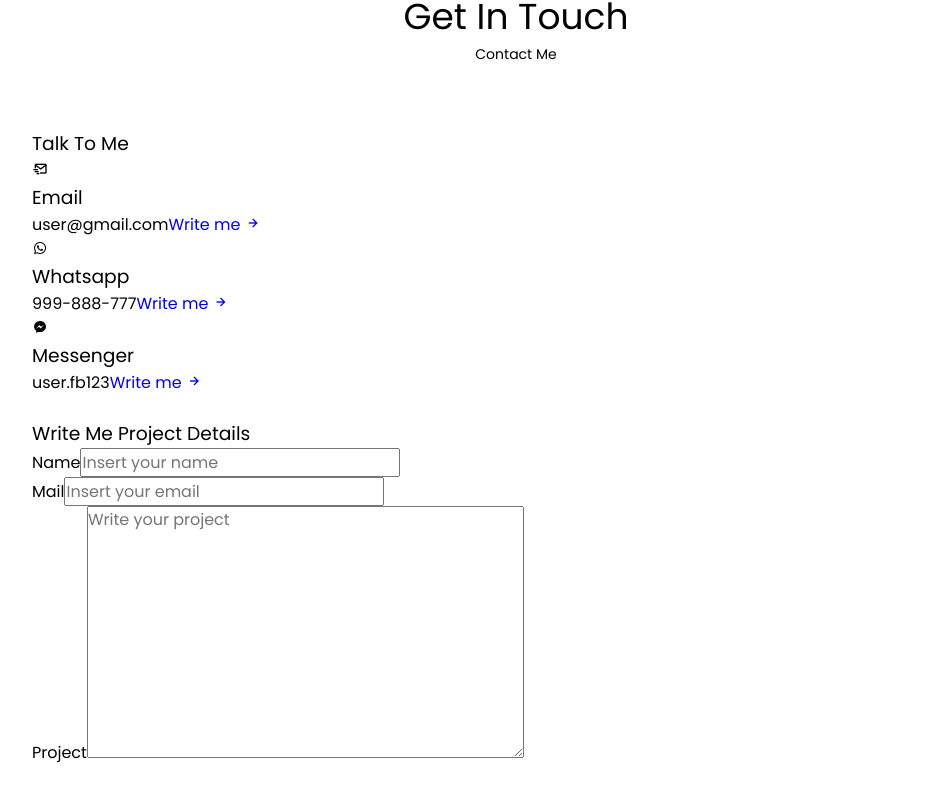
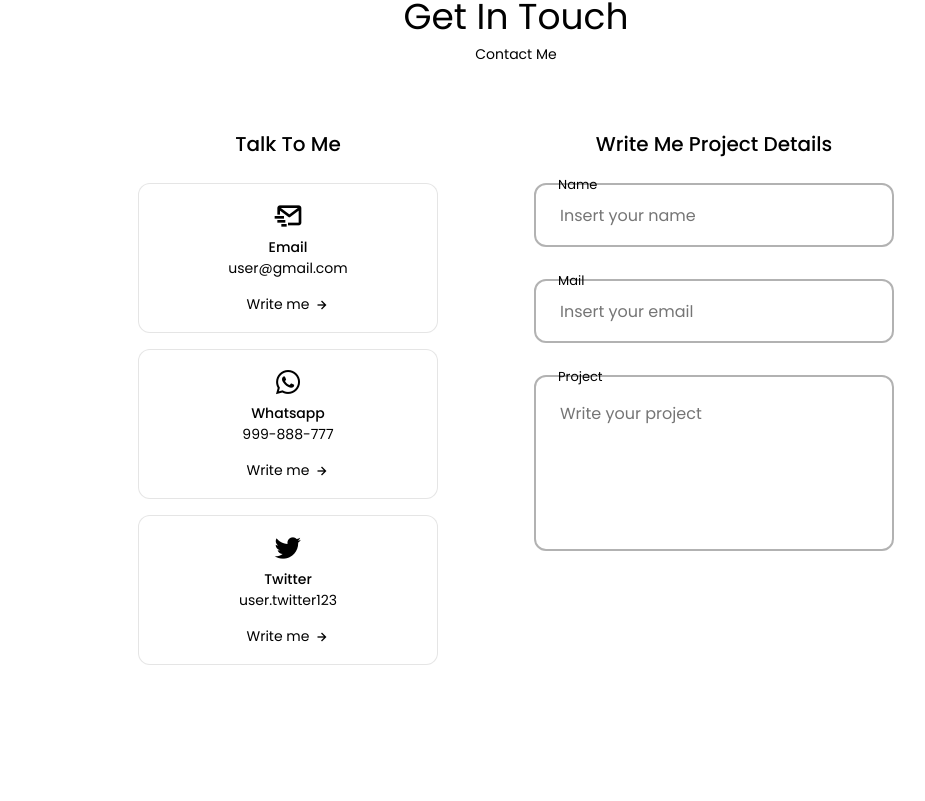
Before and after one commit to Rlynette/Personal-portfolio, a React (Create React App) app in the folder personal-portfolio/: page / in a window 1280 px wide. Shown: the part 4233-5034 px from the top of the page, without its empty margins (124-1049 px from the left). After the commit the page ends 4978 px from the top, so only its background shows below. Built offline with nearby package versions, Linux system fonts and the light colour scheme.

Commit message:
style contacts

```diff
--- a/personal-portfolio/src/components/contact/Contact.jsx
+++ b/personal-portfolio/src/components/contact/Contact.jsx
@@ -1,4 +1,5 @@
-import React from 'react'
+import React from 'react';
+import "./contact.css";
 
 const Contact = () => {
   return (
@@ -18,7 +19,7 @@
                     <h3 className="contact__card-title">Email</h3>
                     <span className="contact__card-data">user@gmail.com</span>
 
-                    <a href="mailto:examplemail@gmail.com.com"
+                    <a href="mailto:koko.ronnoh@gmail.com"
                      className="contact__button">Write me{" "}
                     <i className="bx bx-right-arrow-alt
                        contact__button-icon"></i></a>
@@ -32,20 +33,20 @@
                     <span className="contact__card-data">999-888-777</span>
 
                     <a href="https://api.whatsapp.com/send?
-                    phone=62214408789&text=Hello, more information!"
+                    phone=254740359539&text=Hello, more information!"
                      className="contact__button">Write me {" "}
                     <i className="bx bx-right-arrow-alt
                        contact__button-icon"></i></a>
                 </div>
 
                 <div className="contact__card">
-                    <i className="bx bxl-messenger contact__card-icon"></i>
+                    <i className="bx bxl-twitter contact__card-icon"></i>
 
 
-                    <h3 className="contact__card-title">Messenger</h3>
-                    <span className="contact__card-data">user.fb123</span>
+                    <h3 className="contact__card-title">Twitter</h3>
+                    <span className="contact__card-data">user.twitter123</span>
 
-                    <a href="https://m.me/crypticalcoder"
+                    <a href="https://twitter.com/RonnohLynette"
                     className="contact__button">Write me{" "}
                     <i className="bx bx-right-arrow-alt
                        contact__button-icon"></i></a>
@@ -78,7 +79,7 @@
                   />
             </div>
 
-            <div className="contact__form-div">
+            <div className="contact__form-div contact__form-area">
                 <label className="contact__form-tag">Project</label>
               <textarea
                  name="project"
--- a/personal-portfolio/src/components/contact/contact.css
+++ b/personal-portfolio/src/components/contact/contact.css
@@ -0,0 +1,148 @@
+.contact__container {
+    grid-template-columns: repeat(2, max-content);
+    justify-content: center;
+    column-gap: 6rem;
+    padding-bottom: 3rem;
+}
+
+.contact__title {
+    text-align: center;
+    font-size: var(--h3-font-size);
+    font-weight: var(--font-medium);
+    margin-bottom: var(--mb-1-5);
+}
+
+.contact__info {
+    display: grid;
+    row-gap: 1rem;
+    grid-template-columns: 300px;
+}
+
+.contact__card {
+    background-color: var(--container-color);
+    border: 1px solid rgba(0, 0, 0, 0.1);
+    padding: 1rem;
+    border-radius: 0.75rem;
+    text-align: center;
+}
+
+.contact__card-icon {
+    font-size: 2rem;
+    color: var(--title-color);
+    margin-bottom: var(--mb-0-25);
+}
+
+.contact__card-title,
+.contact__card-data {
+   font-size: var(--small-font-size);
+}
+
+.contact__card-title {
+   font-weight: var(--font-medium);
+}
+
+.contact__card-data {
+    display: block;
+    margin-bottom: var(--mb-0-75);
+}
+
+.contact__button {
+     color: var(--text-color);
+     font-size: var(--small-font-size);
+     display: inline-flex;
+     align-items: center;
+     justify-content: center;
+     column-gap: 0.25rem;
+}
+
+.contact__button-icon {
+    font-size: 1rem;
+    transition: 0.3s;
+}
+
+.contact__button:hover .contact__button-icon {
+     transform: translate(0.25rem);
+}
+
+.contact__form {
+width: 360px;
+}
+
+
+.contact__form-div {
+    position: relative;
+    margin-bottom: var(--mb-2);
+    height: 4rem;
+}
+
+.contact__form-input {
+    position: absolute;
+    top: 0;
+    left: 0;
+    width: 100%;
+    height: 100%;
+    border: 2px solid rgba(0, 0, 0, 0.3);
+    background: none;
+    color: var(--text-color);
+    outline: none;
+    border-radius: 0.75rem;
+    padding: 1.5rem;
+    z-index: 1;
+}
+
+.contact__form-tag {
+    position: absolute;
+    top: -0.75rem;
+    left: 1.25rem;
+    font-size: var(--smaller-font-size);
+    padding: 0.25rem;
+    background-color: var(--body-color);
+    z-index: 10;
+}
+
+.contact__form-area {
+    height: 11rem;
+}
+
+.contact__form-area textarea {
+    resize: none;
+}
+
+/* BREAKPOINTS */
+/* For large devices */
+@media screen and (max-width: 992px) {
+    .contact__container{
+        column-gap: 3rem;
+    }
+}
+
+/* For medium devices */
+@media screen and (max-width: 768px) {
+    .contact__container {
+        grid-template-columns: 1fr;
+        row-gap: 3rem;
+    }
+
+         .contact__info {
+             justify-content: center;
+         }
+
+         .contact__form {
+            margin: 0 auto;
+         }
+}
+
+@media screen and (max-width: 576px) {
+   .contact__info {
+    grid-template-columns: 1fr;
+   }
+
+   .contact__form {
+    width: 100%;
+   }
+}
+
+/* For small devices */
+@media screen and (max-width: 350px) {
+
+}
```
